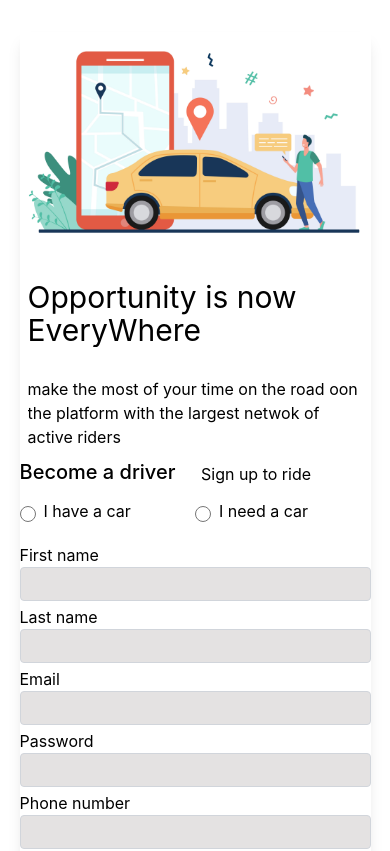
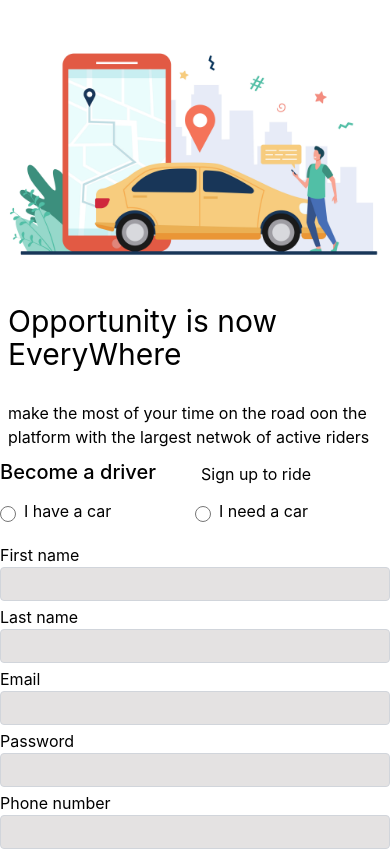
Before and after one commit to BLADEHEDA/Private-journal, a React (Vite) app: page / in a window 390 px wide. Shown: the top 851 px of the page. Built offline with nearby package versions, Linux system fonts and the light colour scheme.

Commit message:
backgroundt

```diff
--- a/src/Components/Form/Reusable.tsx
+++ b/src/Components/Form/Reusable.tsx
@@ -91,7 +91,7 @@ const showmodal=()=>{
   formik.resetForm();
 }
   return (
-    <main className=' main-section shadow-lg my-[2em] w-[90%] mx-auto my-0 md:w-[70%]
+    <main className=' main-section md:shadow-lg my-[2em]  mx-auto my-0 md:w-[70%]
     md:flex ' >
              <section className="main-section-left ">
             <article className='block md:hidden'>
```
